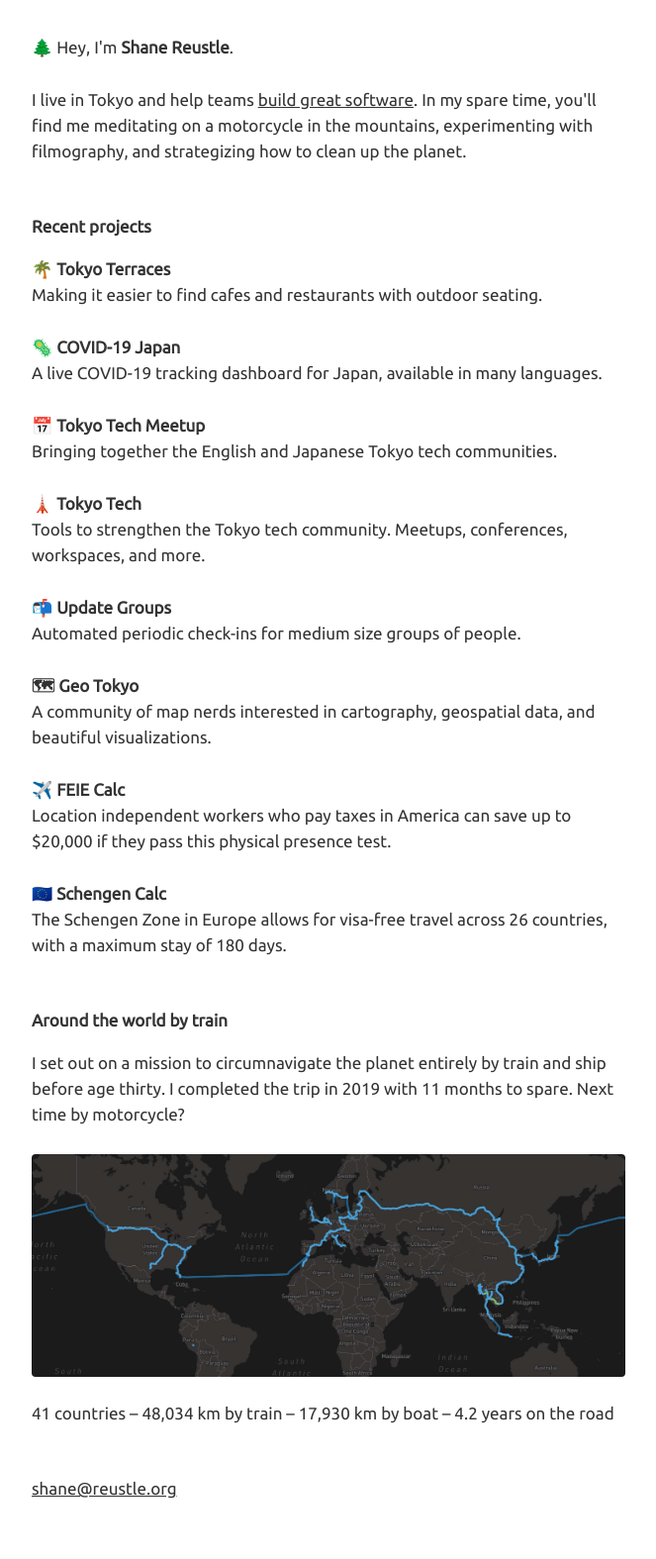
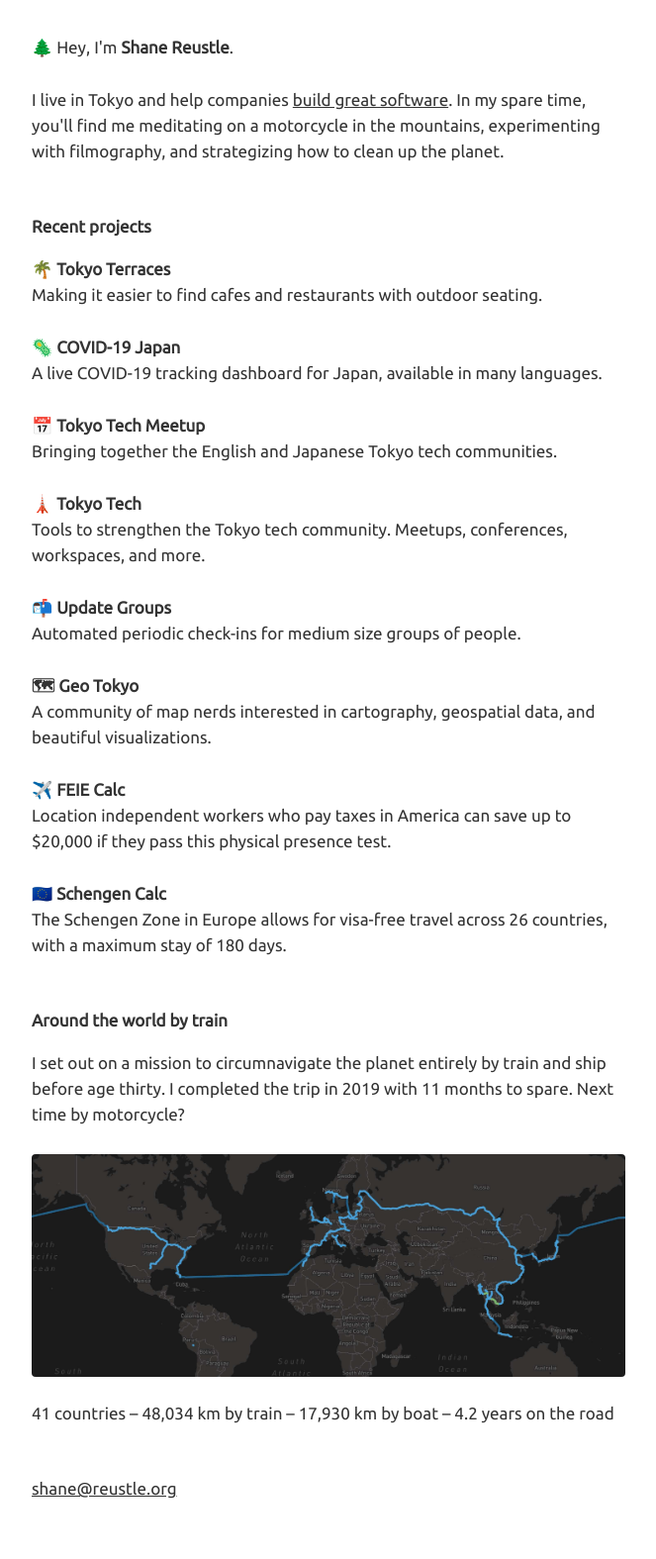
Before and after one commit to reustle/reustle, a Jekyll site: the page index.html, which Jekyll copies as it is, in a window 1280 px wide. Shown: the whole page at 99% size, without its empty margins (308-971 px from the left). Built offline with Jekyll 4.4.1, drawn with Linux system fonts in a browser that asks for light colours.

Commit message:
Update index.html

```diff
--- a/index.html
+++ b/index.html
@@ -5,7 +5,7 @@
         <meta name="viewport" content="width=device-width, initial-scale=1, minimal-ui">
 
         <meta name="author" content="Shane Reustle">
-        <meta name="description" content="I live in Tokyo and help teams build great software." />
+        <meta name="description" content="I live in Tokyo and help companies build great software." />
 
         <link rel="shortcut icon" sizes="16x16" href="static/favicon.ico" type="image/x-icon">
 
@@ -50,7 +50,7 @@
         <header>
             <p>🌲 Hey, I'm <strong>Shane Reustle</strong>.</p>
             <p>
-                I live in Tokyo and help teams <a href="https://reustle.co" target="_blank"><u>build great software</u></a>. In my spare time, you'll find me meditating on a motorcycle in the mountains, experimenting with filmography, and strategizing how to clean up the planet.
+                I live in Tokyo and help companies <a href="https://reustle.co" target="_blank"><u>build great software</u></a>. In my spare time, you'll find me meditating on a motorcycle in the mountains, experimenting with filmography, and strategizing how to clean up the planet.
             </p>
         </header>
 
```
